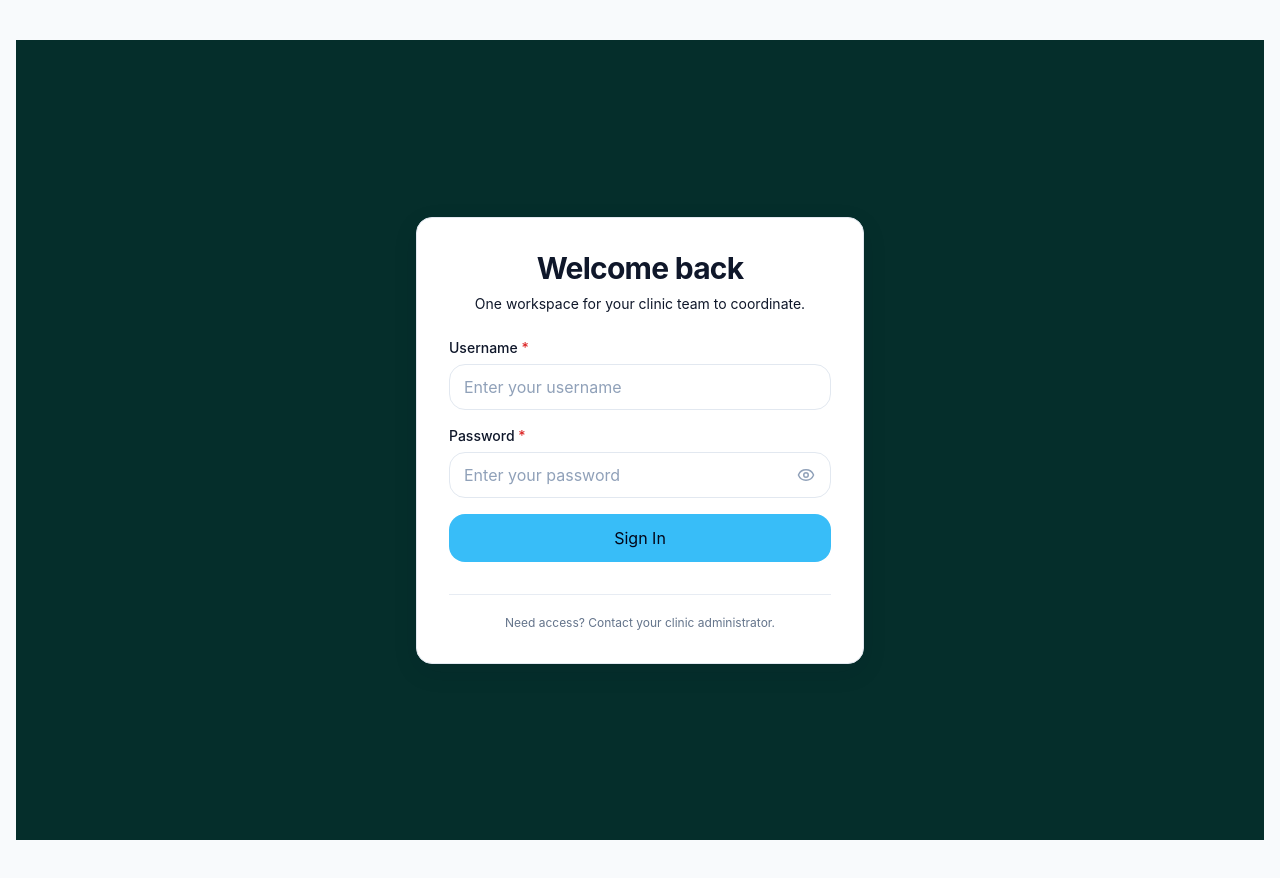
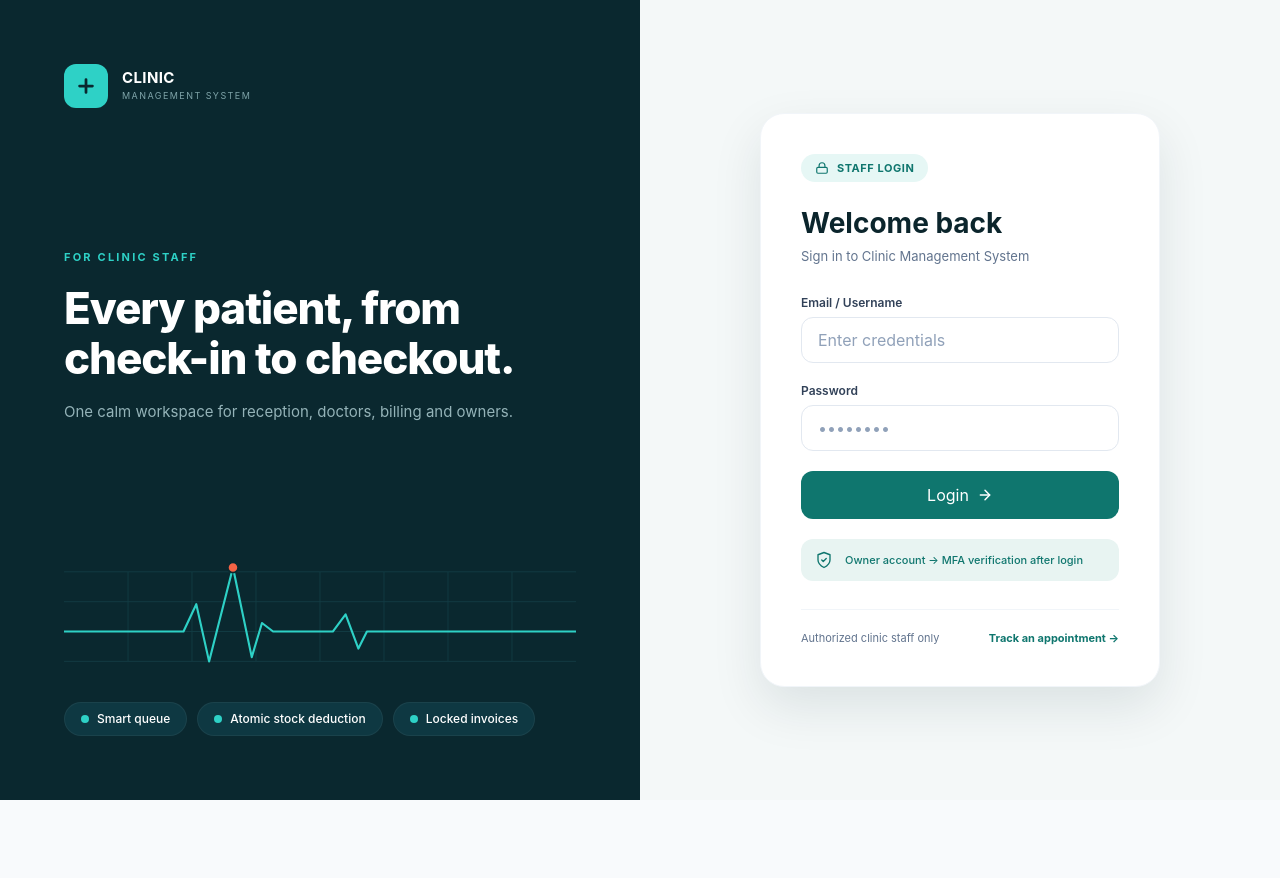
Before and after one commit to devnova-team/clinic_managment_system_f, a Next.js app: page /login in a window 1280 px wide. After the commit the page ends 800 px from the top, so only its background shows below. Built offline with nearby package versions, Linux system fonts and the light colour scheme; no server answers.

Commit message:
feat/create pages login , home & about

```diff
--- a/src/app/layout.tsx
+++ b/src/app/layout.tsx
@@ -9,7 +9,9 @@ export const metadata: Metadata = {
 export default function RootLayout({ children }: Readonly<{ children: React.ReactNode }>) {
   return (
     <html lang="en" suppressHydrationWarning>
-      <body>{children}</body>
+      <body suppressHydrationWarning>
+        {children}
+      </body>
     </html>
   );
 }
--- a/src/app/login/page.tsx
+++ b/src/app/login/page.tsx
@@ -1,9 +1,128 @@
+import React from "react";
 import { LoginForm } from "@/features/auth/components/LoginForm";
+
+export const metadata = {
+  title: "Login | Clinic Management System",
+  description: "Staff login portal for Clinic Management System",
+};
+
+const featurePills = [
+  "Smart queue",
+  "Atomic stock deduction",
+  "Locked invoices",
+];
 
 export default function LoginPage() {
   return (
-    <main className="flex min-h-screen items-center justify-center bg-clinic-bg px-4 py-10">
-      <LoginForm />
+    <main className="min-h-screen w-full grid grid-cols-1 lg:grid-cols-2 bg-[#F4F8F8]">
+      {/* ==================== Left Side: Dark Hero Section ==================== */}
+      <section className="relative flex flex-col justify-between bg-[#0A282F] p-8 sm:p-14 lg:p-16 text-white overflow-hidden">
+        {/* Top Logo */}
+        <div className="flex items-center gap-3.5">
+          <div className="flex h-11 w-11 items-center justify-center rounded-xl bg-[#2ED1C6] text-[#0A282F]">
+            <svg
+              width="22"
+              height="22"
+              viewBox="0 0 24 24"
+              fill="none"
+              stroke="currentColor"
+              strokeWidth="3"
+              strokeLinecap="round"
+            >
+              <path d="M12 5v14M5 12h14" />
+            </svg>
+          </div>
+          <div>
+            <div className="text-[15px] font-bold tracking-wide text-white leading-none">
+              CLINIC
+            </div>
+            <div className="mt-1 text-[9px] font-normal tracking-[0.16em] text-[#7FA4A9] uppercase">
+              Management System
+            </div>
+          </div>
+        </div>
+
+        {/* Center Hero Copy */}
+        <div className="my-12 max-w-lg">
+          <span className="text-[11px] font-bold tracking-[0.2em] text-[#2ED1C6] uppercase">
+            For Clinic Staff
+          </span>
+          <h2 className="mt-4 text-4xl sm:text-[44px] font-extrabold tracking-tight text-white leading-[1.15]">
+            Every patient, from check-in to checkout.
+          </h2>
+          <p className="mt-4 text-[15px] text-[#94B3B8] leading-relaxed">
+            One calm workspace for reception, doctors, billing and owners.
+          </p>
+        </div>
+
+        {/* Bottom ECG Graphic & Feature Pills */}
+        <div className="space-y-8">
+          {/* ECG Pulse Wave SVG with Subtle Grid */}
+          <div className="w-full overflow-hidden">
+            <svg
+              viewBox="0 0 600 130"
+              fill="none"
+              className="w-full h-auto max-w-[600px]"
+            >
+              {/* Horizontal Grid Lines */}
+              <line x1="0" y1="15" x2="600" y2="15" stroke="#133E46" strokeWidth="1" />
+              <line x1="0" y1="50" x2="600" y2="50" stroke="#133E46" strokeWidth="1" />
+              <line x1="0" y1="85" x2="600" y2="85" stroke="#133E46" strokeWidth="1" />
+              <line x1="0" y1="120" x2="600" y2="120" stroke="#133E46" strokeWidth="1" />
+
+              {/* Vertical Grid Lines */}
+              {[75, 150, 225, 300, 375, 450, 525].map((x) => (
+                <line
+                  key={x}
+                  x1={x}
+                  y1="15"
+                  x2={x}
+                  y2="120"
+                  stroke="#133E46"
+                  strokeWidth="1"
+                />
+              ))}
+
+              {/* ECG Line */}
+              <path
+                d="M0 85 H140 L155 53 L170 120 L198 10 L220 115 L232 75 L245 85 H315 L330 65 L345 105 L355 85 H600"
+                stroke="#2ED1C6"
+                strokeWidth="2.5"
+                strokeLinecap="round"
+                strokeLinejoin="round"
+              />
+
+              {/* Orange Peak Point */}
+              <circle
+                cx="198"
+                cy="10"
+                r="6"
+                fill="#F46345"
+                stroke="#0A282F"
+                strokeWidth="2"
+              />
+            </svg>
+          </div>
+
+          {/* Feature Pills */}
+          <div className="flex flex-wrap items-center gap-2.5">
+            {featurePills.map((pill) => (
+              <div
+                key={pill}
+                className="inline-flex items-center gap-2 rounded-full bg-[#0E3842] px-4 py-2 text-xs font-medium text-white border border-white/5"
+              >
+                <span className="h-2 w-2 rounded-full bg-[#2ED1C6]" />
+                <span>{pill}</span>
+              </div>
+            ))}
+          </div>
+        </div>
+      </section>
+
+      {/* ==================== Right Side: Login Card Area ==================== */}
+      <section className="flex items-center justify-center p-6 sm:p-12">
+        <LoginForm />
+      </section>
     </main>
   );
 }
--- a/src/components/organisms/home/HeroSection.tsx
+++ b/src/components/organisms/home/HeroSection.tsx
@@ -1,5 +1,5 @@
 import Image from "next/image";
-import heroDoctor from "@/assets/images/HeroSection.png";
+import heroDoctor from "@/assets/images/HeroSection0.png";
 import { ButtonLink } from "@/components/atoms/ButtonLink";
 import { LineIcon } from "@/components/atoms/LineIcon";
 import { SectionEyebrow } from "@/components/atoms/SectionEyebrow";
--- a/src/features/auth/components/LoginForm.tsx
+++ b/src/features/auth/components/LoginForm.tsx
@@ -1,171 +1,184 @@
-
 "use client";
 
-import { useState, type ChangeEvent, type FormEvent } from "react";
+import React, { useState } from "react";
+import Link from "next/link";
 import { useRouter } from "next/navigation";
+import { LoginCredentials } from "../types/auth.types";
 
-import { login } from "../services/auth.service";
-import type { LoginCredentials, UserRole } from "../types/auth.types";
-import { CheckCircle2, Eye, EyeOff } from "@/assets/icons/icons";
+export const LoginForm: React.FC = () => {
+  const router = useRouter();
+  const [formData, setFormData] = useState<LoginCredentials>({
+    identifier: "",
+    password: "",
+  });
+  const [isLoading, setIsLoading] = useState(false);
+  const [error, setError] = useState<string | null>(null);
 
-const roleRoutes: Record<UserRole, string> = {
-  admin: "/admin",
-  owner: "/dashboard",
-  doctor: "/queue",
-  receptionist: "/reception",
-  patient: "/patient",
+  const handleChange = (e: React.ChangeEvent<HTMLInputElement>) => {
+    const { name, value } = e.target;
+    setFormData((prev) => ({ ...prev, [name]: value }));
   };
 
-export function LoginForm() {
-  const router = useRouter();
-
-  const [username, setUsername] = useState("");
-  const [password, setPassword] = useState("");
-  const [showPassword, setShowPassword] = useState(false);
-
-  const [error, setError] = useState("");
-  const [isLoading, setIsLoading] = useState(false);
-  const [loginSuccess, setLoginSuccess] = useState(false);
-
-  function handleUsernameChange(event: ChangeEvent<HTMLInputElement>) {
-    setUsername(event.target.value);
-    setError("");
-  }
-
-  function handlePasswordChange(event: ChangeEvent<HTMLInputElement>) {
-    setPassword(event.target.value);
-    setError("");
-  }
-
-  async function handleSubmit(event: FormEvent<HTMLFormElement>) {
-    event.preventDefault();
-    setError("");
-    setLoginSuccess(false);
-
-    const credentials: LoginCredentials = {
-      username: username.trim(),
-      password,
-    };
-
-    if (!credentials.username || !credentials.password) {
-      setError("Please enter your username and password.");
-      return;
-    }
-
+  const handleSubmit = async (e: React.FormEvent) => {
+    e.preventDefault();
+    setError(null);
     setIsLoading(true);
 
     try {
-      const result = await login(credentials);
-      const role = result.user?.role ?? result.role;
-
-      if (!role) {
-        setError("Unable to identify your account role. Please contact support.");
-        return;
-      }
-
-      setLoginSuccess(true);
-      router.replace(roleRoutes[role]);
-      router.refresh();
+      // هنا يتم استدعاء auth.service.ts لاحقاً
+      // await authService.login(formData);
+      console.log("Logging in with:", formData);
+      router.push("/reception"); // أو التوجيه حسب الصلاحية
     } catch (err) {
-      setError(
-        err instanceof Error ? err.message : "Invalid username or password."
-      );
+      setError("Invalid email/username or password.");
     } finally {
       setIsLoading(false);
     }
-  }
+  };
 
   return (
-    <div className="w-full flex min-h-screen items-center justify-center bg-[#052E2B] px-4 py-10">
-    <section className="w-full max-w-md rounded-2xl border border-clinic-border bg-clinic-surface p-8 shadow-clinic-md">
-      <div className="mb-6 text-center">
-        <h1 className="text-3xl font-bold tracking-tight text-clinic-ink">
+    <div className="w-full max-w-[400px] rounded-3xl bg-white p-8 sm:p-10 shadow-[0_20px_50px_rgba(8,40,46,0.1)] border border-slate-100">
+      {/* Top Badge: STAFF LOGIN */}
+      <div className="inline-flex items-center gap-2 rounded-full bg-[#E6F7F5] px-3.5 py-1.5 mb-6">
+        <svg
+          width="14"
+          height="14"
+          viewBox="0 0 24 24"
+          fill="none"
+          className="text-[#0F766E]"
+        >
+          <path
+            d="M17 11V8C17 5.23858 14.7614 3 12 3C9.23858 3 7 5.23858 7 8V11M7 11H5C3.89543 11 3 11.8954 3 13V19C3 20.1046 3.89543 21 5 21H19C20.1046 21 21 20.1046 21 19V13C21 11.8954 20.1046 11 19 11H7Z"
+            stroke="currentColor"
+            strokeWidth="2"
+            strokeLinecap="round"
+            strokeLinejoin="round"
+          />
+        </svg>
+        <span className="text-[11px] font-bold tracking-wider text-[#0F766E] uppercase">
+          Staff Login
+        </span>
+      </div>
+
+      {/* Heading */}
+      <h1 className="text-[28px] font-bold text-[#0B252C] leading-tight">
         Welcome back
       </h1>
-        <p className="mt-2 text-sm text-clinic-muted">
-          One workspace for your clinic team to coordinate.
+      <p className="mt-1.5 text-[13px] text-slate-500">
+        Sign in to Clinic Management System
       </p>
-      </div>
 
-      {loginSuccess && (
-        <div className="mb-5 flex items-center gap-2 rounded-lg border border-emerald-200 bg-emerald-50 p-3 text-sm text-emerald-700">
-          <CheckCircle2 size={18} className="shrink-0" />
-          <span>Login successful! Redirecting to your dashboard...</span>
-        </div>
-      )}
-
+      {/* Error Message */}
       {error && (
-        <div
-          role="alert"
-          aria-live="polite"
-          className="mb-5 rounded-lg border border-clinic-danger/30 bg-clinic-danger-soft p-3 text-sm text-clinic-danger"
-        >
+        <div className="mt-4 rounded-lg bg-red-50 p-3 text-xs font-medium text-red-600 border border-red-100">
           {error}
         </div>
       )}
 
-      <form onSubmit={handleSubmit} className="space-y-4" noValidate>
-        <div>
+      {/* Form */}
+      <form onSubmit={handleSubmit} className="mt-7 space-y-5">
+        {/* Email / Username */}
+        <div className="space-y-1.5">
           <label
-            htmlFor="username"
-            className="mb-1.5 block text-sm font-medium text-clinic-ink"
+            htmlFor="identifier"
+            className="block text-xs font-semibold text-slate-700"
           >
-            Username <span className="text-clinic-danger">*</span>
+            Email / Username
           </label>
           <input
-            id="username"
-            name="username"
+            id="identifier"
+            name="identifier"
             type="text"
-            value={username}
-            onChange={handleUsernameChange}
-            placeholder="Enter your username"
-            className="w-full rounded-lg border border-clinic-border bg-white px-3.5 py-2.5 text-sm text-clinic-ink placeholder:text-slate-400 focus:border-clinic-primary focus:outline-none focus:ring-2 focus:ring-clinic-primary/20"
+            required
+            placeholder="Enter credentials"
+            value={formData.identifier}
+            onChange={handleChange}
+            className="w-full h-[46px] rounded-xl border border-slate-200 bg-white px-4 text-sm text-slate-900 placeholder:text-slate-400 focus:border-[#0F766E] focus:outline-none focus:ring-2 focus:ring-[#0F766E]/15 transition-all"
           />
         </div>
 
-        <div>
+        {/* Password */}
+        <div className="space-y-1.5">
           <label
             htmlFor="password"
-            className="mb-1.5 block text-sm font-medium text-clinic-ink"
+            className="block text-xs font-semibold text-slate-700"
           >
-            Password <span className="text-clinic-danger">*</span>
+            Password
           </label>
-          <div className="relative">
           <input
             id="password"
             name="password"
-              type={showPassword ? "text" : "password"}
-              value={password}
-              onChange={handlePasswordChange}
-              placeholder="Enter your password"
-              className="w-full rounded-lg border border-clinic-border bg-white px-3.5 py-2.5 pr-10 text-sm text-clinic-ink placeholder:text-slate-400 focus:border-clinic-primary focus:outline-none focus:ring-2 focus:ring-clinic-primary/20"
+            type="password"
+            required
+            placeholder="••••••••"
+            value={formData.password}
+            onChange={handleChange}
+            className="w-full h-[46px] rounded-xl border border-slate-200 bg-white px-4 text-sm text-slate-900 placeholder:text-slate-400 focus:border-[#0F766E] focus:outline-none focus:ring-2 focus:ring-[#0F766E]/15 transition-all"
           />
-            <button
-              type="button"
-              onClick={() => setShowPassword((current) => !current)}
-              className="absolute right-3 top-1/2 -translate-y-1/2 rounded-md p-1 text-slate-400 transition hover:text-slate-600"
-              aria-label={showPassword ? "Hide password" : "Show password"}
-            >
-              {showPassword ? <EyeOff size={18} /> : <Eye size={18} />}
-            </button>
-          </div>
         </div>
 
+        {/* Submit Button */}
         <button
           type="submit"
           disabled={isLoading}
-          className="w-full rounded-lg bg-clinic-primary px-4 py-3 font-semibold text-slate-950 transition hover:bg-clinic-primary-hover focus-visible:outline-2 focus-visible:outline-offset-2 focus-visible:outline-clinic-primary disabled:cursor-not-allowed disabled:opacity-60"
+          className="w-full h-[48px] rounded-xl bg-[#0F766E] hover:bg-[#0D645D] active:scale-[0.99] text-white font-semibold text-sm flex items-center justify-center gap-2 transition-all cursor-pointer disabled:opacity-60"
         >
-          {isLoading ? "Signing in..." : "Sign In"}
+          <span>{isLoading ? "Signing in..." : "Login"}</span>
+          <svg
+            width="16"
+            height="16"
+            viewBox="0 0 24 24"
+            fill="none"
+            stroke="currentColor"
+            strokeWidth="2.2"
+            strokeLinecap="round"
+            strokeLinejoin="round"
+          >
+            <path d="M5 12h14" />
+            <path d="m12 5 7 7-7 7" />
+          </svg>
         </button>
       </form>
-       {/* Card Footer */}
-        <div className="mt-8 pt-5 border-t border-[#e2e8f0]/80 dark:border-slate-800 text-center">
-          <p className="text-xs text-[#64748b] dark:text-slate-400 font-normal">
-            Need access? Contact your clinic administrator.
-          </p>
+
+      {/* MFA Notice Banner */}
+      <div className="mt-5 flex items-center gap-3 rounded-xl bg-[#E8F4F2] px-3.5 py-3">
+        <svg
+          width="18"
+          height="18"
+          viewBox="0 0 24 24"
+          fill="none"
+          className="text-[#0F766E] shrink-0"
+        >
+          <path
+            d="M12 22s8-4 8-10V5l-8-3-8 3v7c0 6 8 10 8 10z"
+            stroke="currentColor"
+            strokeWidth="1.8"
+            strokeLinecap="round"
+            strokeLinejoin="round"
+          />
+          <path
+            d="m9 12 2 2 4-4"
+            stroke="currentColor"
+            strokeWidth="1.8"
+            strokeLinecap="round"
+            strokeLinejoin="round"
+          />
+        </svg>
+        <span className="text-[11px] font-medium text-[#0F766E]">
+          Owner account → MFA verification after login
+        </span>
       </div>
-    </section>
+
+      {/* Footer Links */}
+      <div className="mt-7 pt-5 border-t border-slate-100 flex items-center justify-between text-[11px]">
+        <span className="text-slate-500">Authorized clinic staff only</span>
+        <Link
+          href="/public-tracking"
+          className="font-bold text-[#0F766E] hover:underline flex items-center gap-1"
+        >
+          Track an appointment →
+        </Link>
+      </div>
     </div>
   );
-}
+};
--- a/src/features/auth/types/auth.types.ts
+++ b/src/features/auth/types/auth.types.ts
@@ -1,23 +1,14 @@
-export type UserRole =
-  | "admin"
-  | "owner"
-  | "doctor"
-  | "receptionist"
-  | "patient";
-
 export interface LoginCredentials {
-  username: string;
+  identifier: string; // Email or Username
   password: string;
 }
 
-export interface AuthUser {
-  id?: string;
-  username: string;
-  role: UserRole;
+export interface AuthResponse {
+  user: {
+    id: string;
+    name: string;
+    role: 'owner' | 'doctor' | 'receptionist';
+    requiresMfa?: boolean;
+  };
+  token: string;
 }
-
-export interface LoginResponse {
-  user?: AuthUser;
-  role?: UserRole;
-  accessToken?: string;
-}
```
Also changed, not shown: src/assets/images/HeroSection0.png (added). Lines whose indentation alone changed are shown as unchanged.
